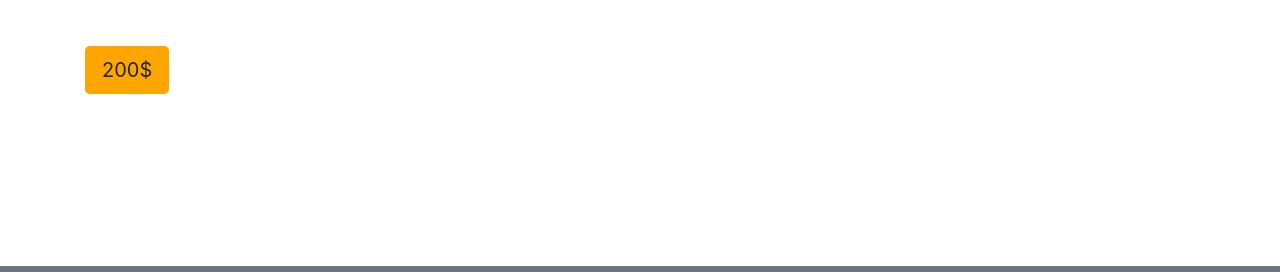
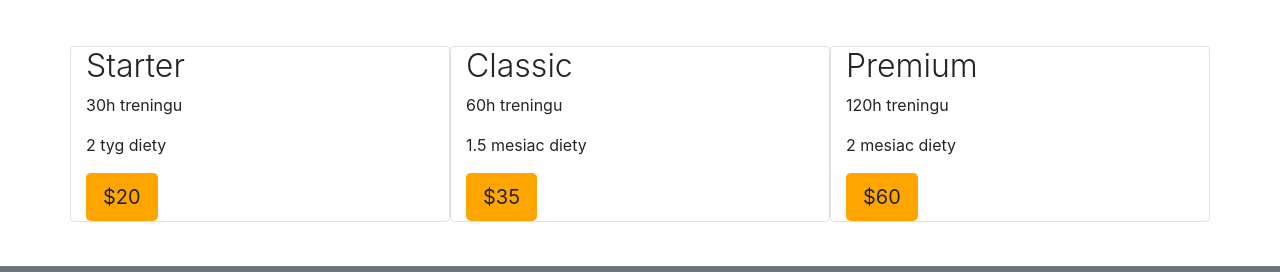
Before and after one commit to panjacob/PGYM-esilownia, a React (Create React App) app in the folder frontend/esilownia/: page / in a window 1280 px wide. Shown: the part 414-686 px from the top of the page. Built offline with nearby package versions, Linux system fonts and the light colour scheme.

Commit message:
propozycja ekranu startowego cz.1

```diff
--- a/frontend/esilownia/src/Views/Home.js
+++ b/frontend/esilownia/src/Views/Home.js
@@ -21,9 +21,28 @@ function Home() {
           </div>
         </div>
       </div>
-      <div class="container">
-        <button type="button" class="btn btn-lg">200$</button>
-      </div>
+       <div class="container">
+          <div class="row">
+            <div class="col border rounded">
+              <h2 class="font-weight-light">Starter</h2>
+              <p>30h treningu</p>
+              <p>2 tyg diety</p>
+              <button type="button" class="btn btn-lg">$20</button>
+            </div>
+            <div class="col border rounded">
+              <h2 class="font-weight-light">Classic</h2>
+              <p>60h treningu</p>
+              <p>1.5 mesiac diety</p>
+              <button type="button" class="btn btn-lg">$35</button>
+            </div>
+            <div class="col border rounded">
+              <h2 class="font-weight-light">Premium</h2>
+              <p>120h treningu</p>
+              <p>2 mesiac diety</p>
+              <button type="button" class="btn btn-lg">$60</button>
+            </div>
+          </div>
+        </div>
     </div>
   );
 }
```
